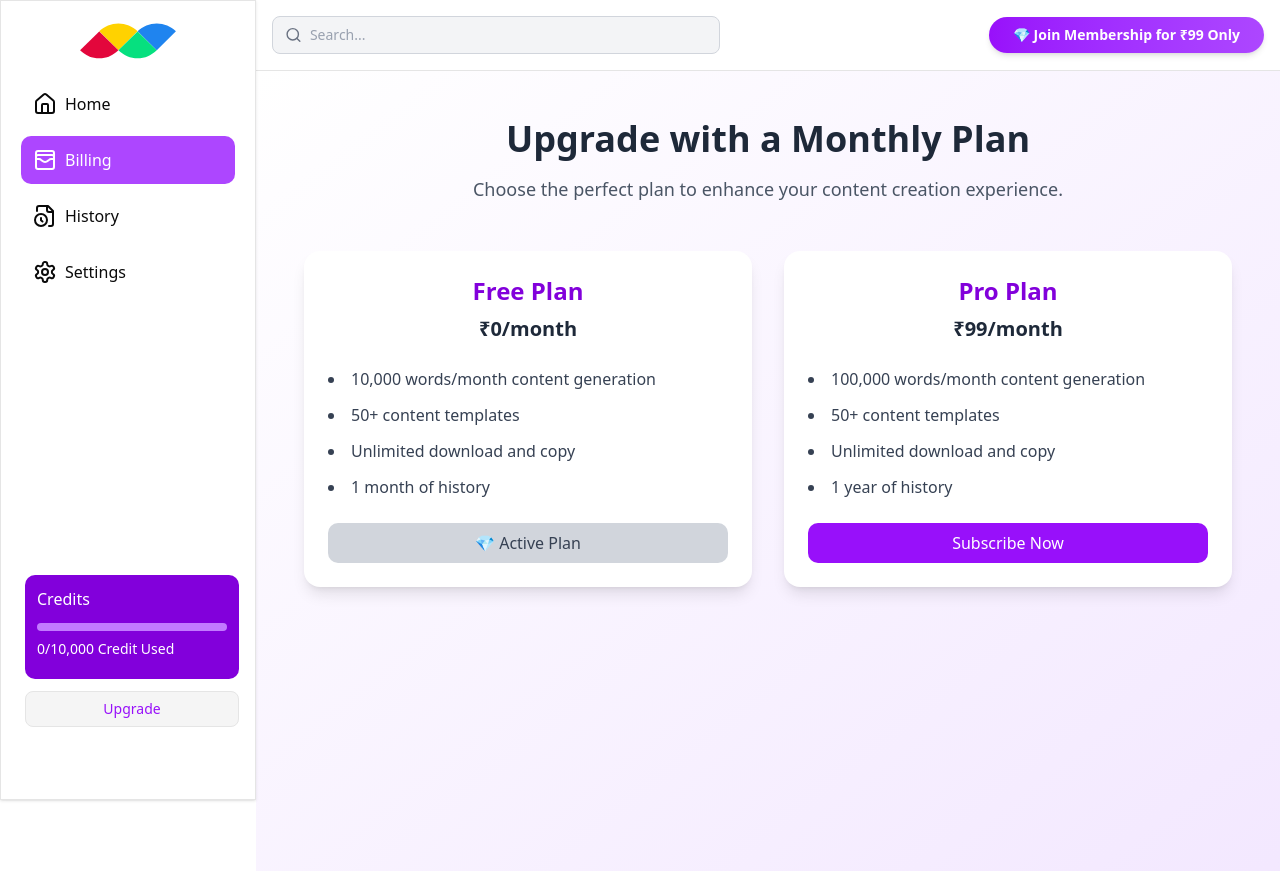
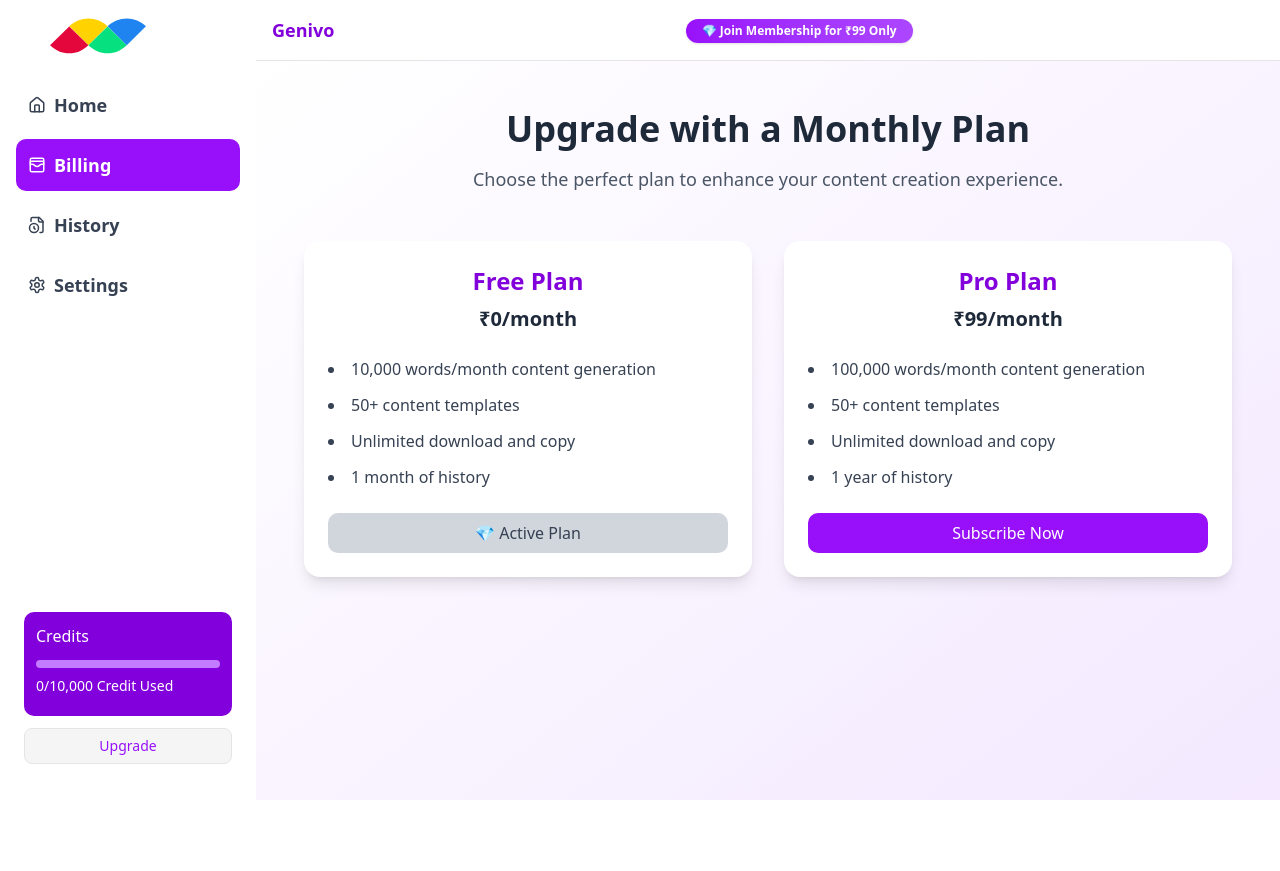
Before and after one commit to Tushar-Roy1/ai-content-generator, a Next.js app: page /dashboard/billing in a window 1280 px wide. After the commit the page ends 800 px from the top, so only its background shows below. Built offline with nearby package versions, Linux system fonts and the light colour scheme; no server answers.

Commit message:
Fix Some Issues

```diff
--- a/app/dashboard/_components/Header.tsx
+++ b/app/dashboard/_components/Header.tsx
@@ -1,11 +1,15 @@
 'use client';
 
 import { UserButton, useUser } from '@clerk/nextjs';
-import { Search } from 'lucide-react';
 import React, { useEffect, useState } from 'react';
+import Image from 'next/image';
 import Link from 'next/link';
 
-function Header() {
+type HeaderProps = {
+  onMenuClick?: () => void;
+};
+
+const Header = ({ onMenuClick }: HeaderProps) => {
   const { user } = useUser();
   const [isPro, setIsPro] = useState(false);
 
@@ -27,34 +31,41 @@ function Header() {
   }, [email]);
 
   return (
-    <header className="p-4 shadow-sm border-b flex flex-col md:flex-row justify-between items-center gap-4 bg-white">
-      {/* Search Bar */}
-      <div className="flex items-center gap-2 px-3 py-2 border border-gray-300 rounded-md w-full max-w-md bg-gray-100 focus-within:ring-2 focus-within:ring-purple-500 transition">
-        <Search className="text-gray-500" size={18} />
-        <input
-          type="text"
-          placeholder="Search..."
-          className="w-full bg-transparent outline-none text-sm text-gray-700 placeholder-gray-400"
+    <header className="bg-white flex items-center justify-between p-4 shadow-sm border-b flex-wrap gap-2">
+      {/* Left: Logo & Brand */}
+      <div className="flex items-center gap-2">
+        <Image
+          src="/image.svg"
+          alt="Logo"
+          width={36}
+          height={36}
+          className="rounded-full border-2 border-purple-600 p-1 cursor-pointer md:hidden"
+          onClick={onMenuClick}
         />
+        <h1 className="text-lg font-bold text-purple-700">Genivo</h1>
       </div>
 
-      {/* Conditional Membership Banner */}
+      {/* Center: Membership Banner */}
+      <div className="flex-grow text-center">
         {!isPro ? (
           <Link href="/dashboard/billing">
-          <div className="bg-gradient-to-r from-purple-600 to-purple-500 rounded-full px-6 py-2 text-sm text-white font-semibold shadow-md hover:scale-105 transition-transform cursor-pointer">
-            💎 Join Membership for <span className="font-bold">₹99</span> Only
+            <div className="bg-gradient-to-r from-purple-600 to-purple-500 rounded-full px-4 py-1 text-xs text-white font-semibold shadow hover:scale-105 transition inline-block whitespace-nowrap">
+              💎 Join Membership for ₹99 Only
             </div>
           </Link>
         ) : (
-        <div className="bg-green-600 rounded-full px-6 py-2 text-sm text-white font-semibold shadow-md">
+          <div className="bg-green-600 rounded-full px-4 py-1 text-md text-white font-semibold shadow inline-block whitespace-nowrap">
             ✅ You are a Pro Member
           </div>
         )}
+      </div>
 
-      {/* User Profile */}
+      {/* Right: User Profile */}
+      <div className="flex-shrink-0">
         <UserButton />
+      </div>
     </header>
   );
-}
+};
 
 export default Header;
--- a/app/dashboard/_components/SideNav.tsx
+++ b/app/dashboard/_components/SideNav.tsx
@@ -1,64 +1,66 @@
-'use client'
-import React, { useEffect } from 'react'
-import { FileClock, History, Home, Settings, WalletCards } from 'lucide-react'
-import Image from 'next/image'
-import { usePathname, useRouter } from 'next/navigation'
-import TrackUsage from './TrackUsage'
+'use client';
 
-function SideNav() {
-    const MenueList = [
-        {
-            name: 'Home',
-            logo: Home,
-            path: '/dashboard'
-        },
-        {
-            name: 'Billing',
-            logo: WalletCards,
-            path: '/dashboard/billing'
-        },
-        {
-            name: 'History',
-            logo: FileClock,
-            path: '/dashboard/history'
-        },
-        {
-            name: 'Settings',
-            logo: Settings,
-            path: '/dashboard/settings'
-        },
-    ]
+import React from 'react';
+import { FileClock, Home, Settings, WalletCards, X } from 'lucide-react';
+import Image from 'next/image';
+import { usePathname, useRouter } from 'next/navigation';
+import TrackUsage from './TrackUsage';
 
+type Props = {
+  onClose?: () => void;
+};
+
+const SideNav = ({ onClose }: Props) => {
   const path = usePathname();
   const router = useRouter();
 
-    useEffect(() => {
-        console.log(path)
-    }, [path]);
+  const MenueList = [
+    { name: 'Home', logo: Home, path: '/dashboard' },
+    { name: 'Billing', logo: WalletCards, path: '/dashboard/billing' },
+    { name: 'History', logo: FileClock, path: '/dashboard/history' },
+    { name: 'Settings', logo: Settings, path: '/dashboard/settings' },
+  ];
 
   return (
-        <div className='h-screen relative p-5 shadow-sm border bg-white'>
-            <div className='flex justify-center'>
-                <Image src={'/image.svg'} alt='logo' width={100} height={100} />
+    <div className="h-full bg-white shadow-sm p-4 flex flex-col justify-between">
+      <div>
+        {/* Logo + Close button on mobile */}
+        <div className="flex justify-between items-center mb-6">
+  {/* Close button (left side) */}
+  {onClose && <X className="md:hidden cursor-pointer" onClick={onClose} />}
+
+  {/* Logo aligned right */}
+  <Image
+    src="/image.svg"
+    alt="Logo"
+    width={100}
+    height={40}
+    className="ml-8"
+  />
 </div>
-            <div className='mt-5'>
-                {MenueList.map((menue, index) => (
+
+
+        {/* Navigation links */}
+        {MenueList.map((menu) => (
           <div
-                        key={menue.name || index}
-                        className={`flex gap-2 mb-2 p-3 hover:bg-purple-500 hover:text-white rounded-lg cursor-pointer
-                        ${path === menue.path && 'bg-purple-500 text-white'}`}
-                        onClick={() => router.push(menue.path)}
+            key={menu.name}
+            className={`flex items-center  gap-2 p-3 rounded-lg cursor-pointer mb-2 ${
+              path === menu.path ? 'bg-purple-600 text-white' : 'hover:bg-purple-100 text-gray-700'
+            }`}
+            onClick={() => {
+              router.push(menu.path);
+              if (onClose) onClose(); // Close on click in mobile
+            }}
           >
-                        <menue.logo className='' />
-                        <h2>{menue.name}</h2>
+            <menu.logo size={18} />
+            <span className="text-lg font-semibold">{menu.name}</span>
           </div>
         ))}
       </div>
-            <div className='absolute bottom-10 left-1 w-full'>
+
       <TrackUsage />
     </div>
-        </div>
-    )
-}
+  );
+};
 
-export default SideNav
+export default SideNav;
--- a/app/dashboard/_components/TrackUsage.tsx
+++ b/app/dashboard/_components/TrackUsage.tsx
@@ -45,7 +45,7 @@ const TrackUsage = () => {
   const percentage = Math.min((totalUsage / maxCredits) * 100, 100)
 
   return (
-    <div className='m-5'>
+    <div className='m-2'>
       <div className='bg-purple-700 text-white p-3 rounded-lg'>
         <h2>Credits</h2>
         <div className='h-2 bg-purple-400 w-full rounded-full mt-3'>
--- a/app/dashboard/billing/page.tsx
+++ b/app/dashboard/billing/page.tsx
@@ -2,6 +2,7 @@
 
 import React, { useEffect, useState } from 'react';
 import { useUser } from '@clerk/nextjs'; // ✅ Clerk hook
+import toast from 'react-hot-toast';
 
 const plans = [
   {
@@ -90,7 +91,7 @@ const fetchPlan = async (email: string) => {
         name: 'Content App Pro Plan',
         description: '₹99/month subscription',
         handler: async function (response: any) {
-          alert('Subscription successful!');
+          toast.success('Subscribed Successfully🎉')
           console.log('Razorpay Response:', response);
 
           // ✅ Send dynamic user info to backend
--- a/app/dashboard/history/page.tsx
+++ b/app/dashboard/history/page.tsx
@@ -40,7 +40,7 @@ function HistoryPage() {
   };
 
   return (
-    <div className="p-6 bg-slate-200">
+    <div className="p-6">
       <h2 className="text-2xl font-bold mb-4">Usage History</h2>
       <table className="w-full border">
         <thead className="bg-gray-200">
--- a/app/dashboard/layout.tsx
+++ b/app/dashboard/layout.tsx
@@ -1,20 +1,36 @@
-import React from 'react'
+'use client';
+
+import React, { useState } from 'react';
 import SideNav from './_components/SideNav';
 import Header from './_components/Header';
-const layout = ({  children,
-}: Readonly<{
-  children: React.ReactNode;
-}>) => {
+
+const Layout = ({ children }: { children: React.ReactNode }) => {
+  const [mobileMenuOpen, setMobileMenuOpen] = useState(false);
+
   return (
-    <div className='bg-slate-200 h-screen'>
-    <div className='md:w-64 hidden md:block fixed'>
-        <SideNav/>
+    <div className="flex h-screen bg-slate-100 overflow-hidden">
+      {/* Desktop Sidebar */}
+      <div className="hidden md:block w-64 shrink-0">
+        <SideNav />
+      </div>
+
+      {/* Mobile Sidebar */}
+      {mobileMenuOpen && (
+        <div className="md:hidden fixed inset-0 z-50">
+          <div className="absolute inset-0 bg-black/40" onClick={() => setMobileMenuOpen(false)} />
+          <div className="relative w-64 h-full bg-white shadow-lg z-50">
+            <SideNav onClose={() => setMobileMenuOpen(false)} />
+          </div>
         </div>
-    <div className='md:ml-64'>
-      <Header/>
-      {children}</div>
+      )}
+
+      {/* Main Content */}
+      <div className="flex flex-col flex-1 overflow-auto">
+        <Header onMenuClick={() => setMobileMenuOpen(true)} />
+        <main className="">{children}</main>
+      </div>
     </div>
-  )
-}
+  );
+};
 
-export default layout
+export default Layout;
--- a/app/layout.tsx
+++ b/app/layout.tsx
@@ -2,6 +2,7 @@ import type { Metadata } from "next";
 import { Geist, Geist_Mono,Outfit } from "next/font/google";
 import "./globals.css";
 import { ClerkProvider } from "@clerk/nextjs";
+import { Toaster } from 'react-hot-toast';
 
 const geistSans = Outfit({
   variable: "--font-geist-sans",
@@ -30,6 +31,7 @@ export default function RootLayout({
         className={`${geistSans.variable} ${geistMono.variable} antialiased` }
       >
         {children}
+         <Toaster position="top-center" reverseOrder={false} />
       </body>
     </html>
     </ClerkProvider>
--- a/package.json
+++ b/package.json
@@ -27,6 +27,7 @@
     "razorpay": "^2.9.6",
     "react": "^19.0.0",
     "react-dom": "^19.0.0",
+    "react-hot-toast": "^2.5.2",
     "tailwind-merge": "^3.2.0"
   },
   "devDependencies": {
```
Also changed, not shown: app/dashboard/content/_components/Output.tsx (+7 -7 lines), 1 other file (tests, documents, lock files or other folders). Lines whose indentation alone changed are shown as unchanged.
